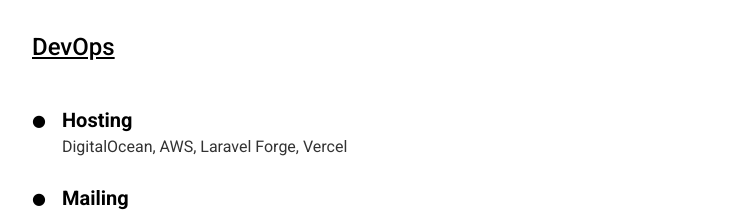
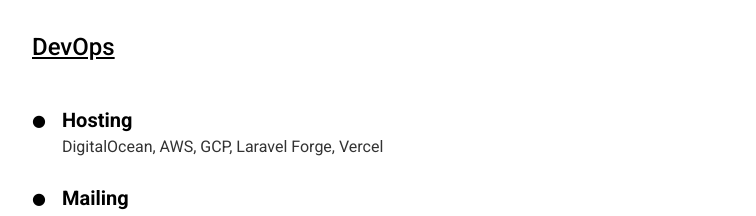
Before and after one commit to xpromx/xpromx.me, a Next.js app: page /uses in a window 1280 px wide. Shown: the part 1560-1776 px from the top of the page, without its empty margins (256-1012 px from the left). Built offline with nearby package versions, Linux system fonts and the light colour scheme.

Commit message:
feat(pages/uses): add GCP

```diff
--- a/src/pages/uses.tsx
+++ b/src/pages/uses.tsx
@@ -90,7 +90,7 @@
 const devops = [
   {
     title: "Hosting",
-    description: "DigitalOcean, AWS, Laravel Forge, Vercel",
+    description: "DigitalOcean, AWS, GCP, Laravel Forge, Vercel",
   },
   {
     title: "Mailing",
```
